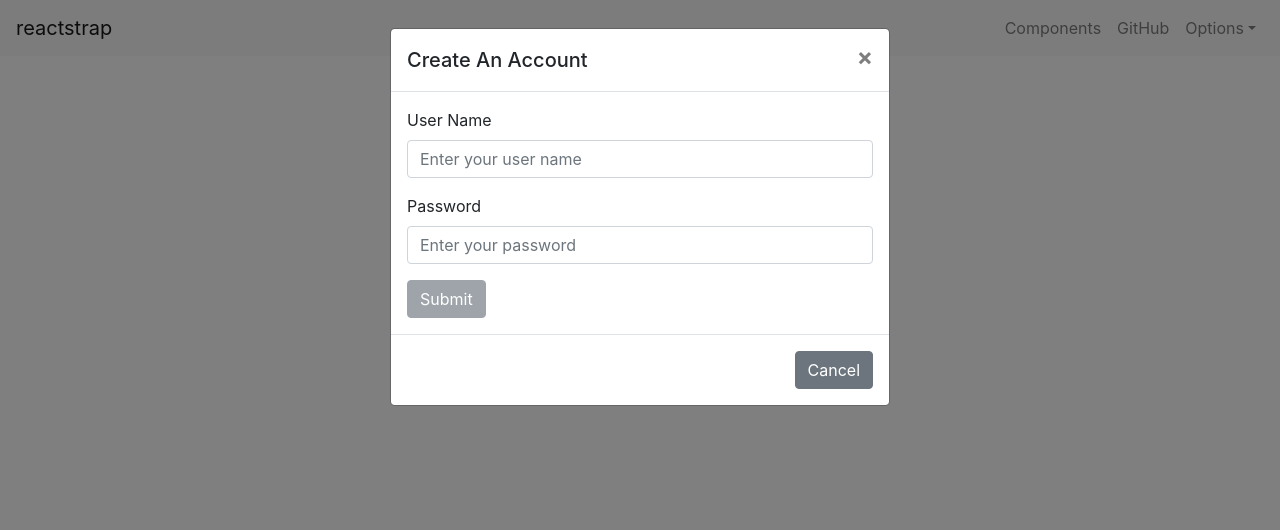
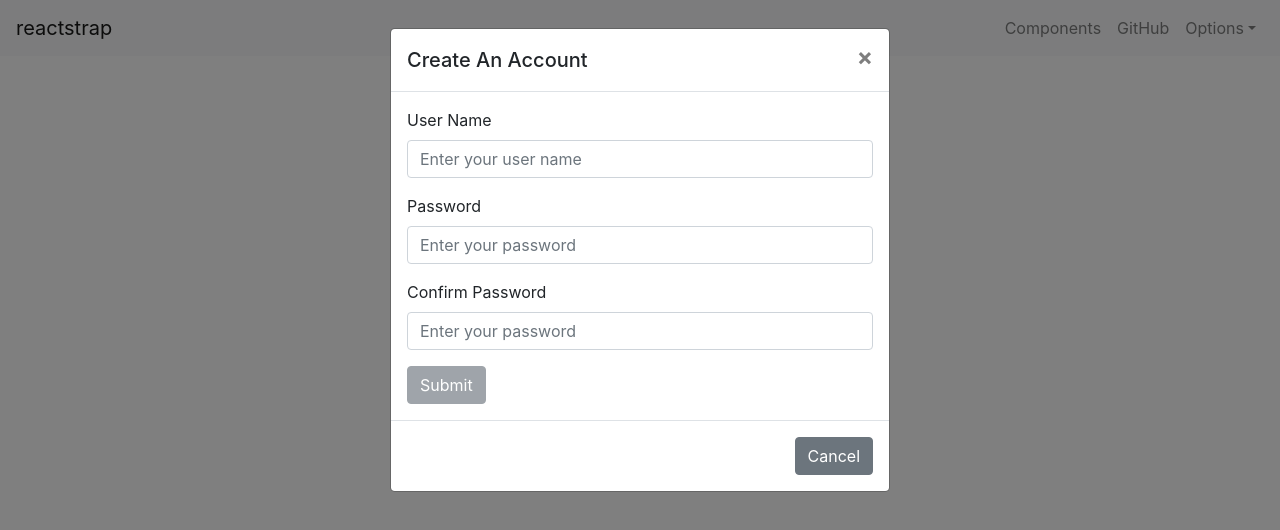
Before and after one commit to kait-schorr/Letters-Pen-Pal-Tracker, a React (Create React App) app in the folder pen-pal/: page / in a window 1280 px wide. Both pictures are taken after a click on the button "Sign Up". Shown: the top 530 px of the page. Built offline with nearby package versions, Linux system fonts and the light colour scheme.

Commit message:
ADD PASSWORD CONFIRMATION TO SIGNUP

```diff
--- a/pen-pal/src/landingPage.js
+++ b/pen-pal/src/landingPage.js
@@ -99,6 +99,17 @@ class Landing extends Component {
                   type="password"
                   name="password"
                   value={this.state.password}
+                  onChange={this.inputHandler}
+                  placeholder="Enter your password"
+                />
+              </FormGroup>
+              <FormGroup>
+                <Label for="Password">Confirm Password</Label>
+                <Input
+                  required
+                  type="password"
+                  name="password"
+                  value={this.state.confirmPassword}
                   onChange={this.inputHandler}
                   placeholder="Enter your password"
                 />
```
